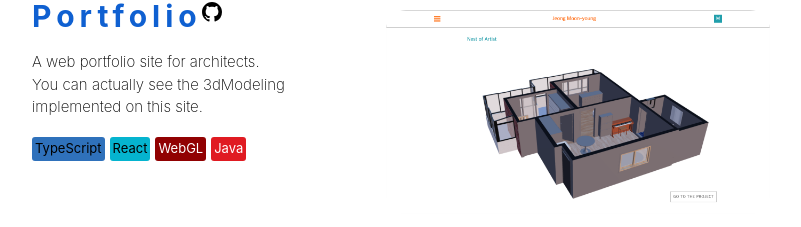
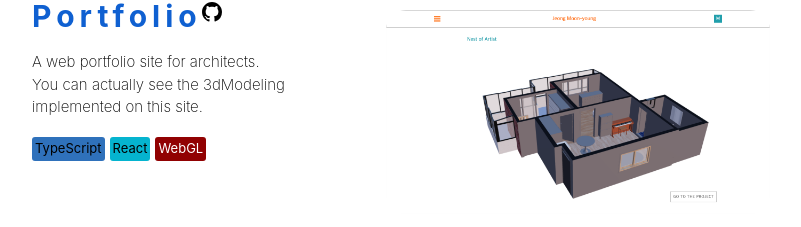
Before and after one commit to jayoung-cinnamon/jayoung, a React (Create React App) app: page / in a window 1280 px wide. Shown: the part 2933-3160 px from the top of the page, without its empty margins (254-1055 px from the left). Built offline with nearby package versions, Linux system fonts and the light colour scheme.

Commit message:
[STYLE] Delete useless code ]

```diff
--- a/src/components/Work.jsx
+++ b/src/components/Work.jsx
@@ -37,7 +37,6 @@ const Work = forwardRef((props, ref) => {
             <SkillIcon skill="TypeScript" />
             <SkillIcon skill="React" />
             <SkillIcon skill="WebGL" />
-            <SkillIcon skill="Java" />
           </SkillContainer>
         </Parallax>
         <Parallax speed={30}>
```
